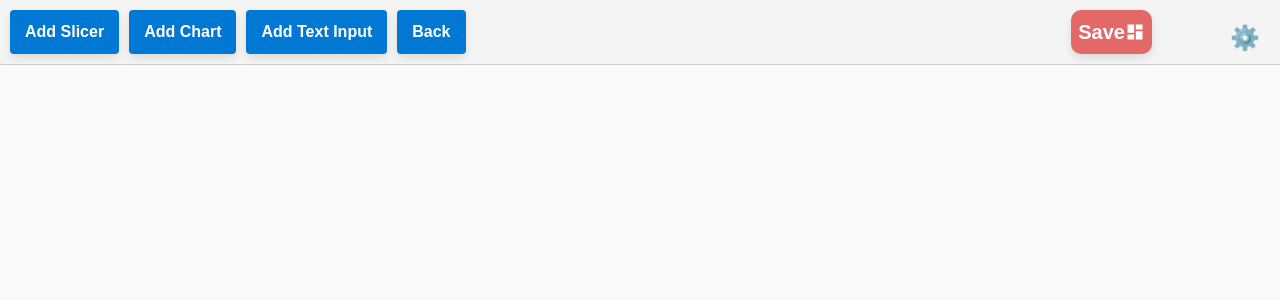
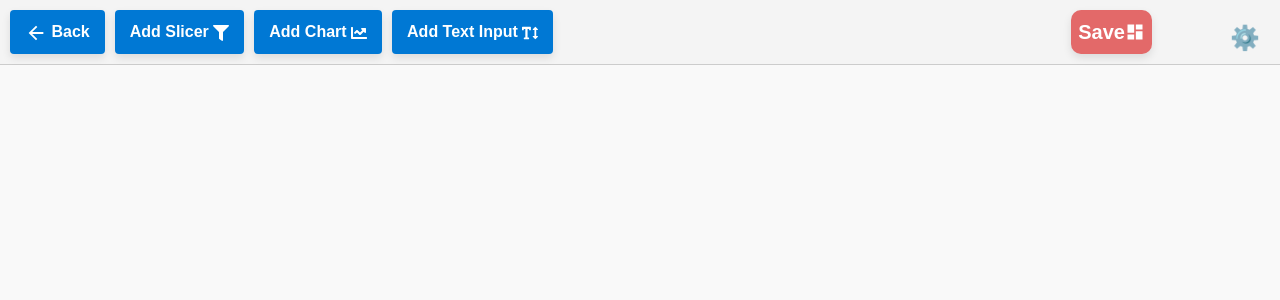
Before and after one commit to riyashalya310/data-science-pipeline-project, a React (Create React App) app: page /dashboard in a window 1280 px wide. Shown: the top 300 px of the page. Built offline with nearby package versions, Linux system fonts and the light colour scheme; sample sign-in values are in the browser's storage.

Commit message:
final solution

```diff
--- a/package.json
+++ b/package.json
@@ -38,6 +38,7 @@
     "react-redux": "^9.1.2",
     "react-resizable": "^3.0.5",
     "react-scripts": "5.0.1",
+    "react-toastify": "^10.0.6",
     "recharts": "^2.12.7",
     "styled-components": "^6.1.13",
     "web-vitals": "^2.1.4"
--- a/src/components/AnalysisModule/index.js
+++ b/src/components/AnalysisModule/index.js
@@ -1,5 +1,6 @@
 import React, { useRef, useState } from "react";
 import { useSelector } from "react-redux";
+import { toast,ToastContainer } from "react-toastify";
 import {
   MdOutlineStackedBarChart,
   MdHorizontalDistribute,
@@ -42,6 +43,7 @@ import "./index.css";
 import XYColumnSelectionPopup from "../XYColumnSelectionPopup";
 import TableInputPopup from "../TableInputPopup";
 import ProbabilityDistributionChart from "../ProbabilityDistributionChart/ProbabilityDistributionChart";
+import "react-toastify/dist/ReactToastify.css";
 
 // Register the required components for Chart.js
 ChartJS.register(
@@ -120,9 +122,6 @@ const AnalysisModule = (props) => {
   }, [file]);
 
   // ------------------------------------------------------------------
-
-
-
 
   const backBtn = () => {
     window.history.back();
@@ -604,7 +603,7 @@ const AnalysisModule = (props) => {
   };
 
   const downloadPDF = () => {
-    console.log("download hit");
+    toast.info("Your dashboard is being saved...");
     const input = analysisRef.current;
     html2canvas(input).then((canvas) => {
       const imgData = canvas.toDataURL("image/png");
@@ -614,6 +613,10 @@ const AnalysisModule = (props) => {
       const pdfHeight = (imgProps.height * pdfWidth) / imgProps.width;
       pdf.addImage(imgData, "PNG", 0, 0, pdfWidth, pdfHeight);
       pdf.save(`${file ? file.name : "analysis"}.pdf`);
+      toast.success("Dashboard saved successfully!");
+    }).catch((error) => {
+      console.error("Error saving the dashboard:", error);
+      toast.error("Error saving the dashboard!"); // Error message
     });
   };
 
@@ -705,6 +708,7 @@ const AnalysisModule = (props) => {
   return (
     <>
       {/* <Header/> */}
+      <ToastContainer/>
       <Joyride
         steps={steps}
         continuous
--- a/src/components/Dashboard/index.js
+++ b/src/components/Dashboard/index.js
@@ -1,7 +1,10 @@
 import React, { useState, useRef } from "react";
 import { useDrag, useDrop } from "react-dnd";
 import { useSelector } from "react-redux";
+import { toast,ToastContainer } from "react-toastify";
 import { CiSquareRemove } from "react-icons/ci";
+import { FaChartLine, FaTextHeight, FaFilter } from "react-icons/fa";
+import { IoMdArrowBack } from "react-icons/io";
 import { MdDashboard } from "react-icons/md";
 import html2canvas from "html2canvas";
 import jsPDF from "jspdf";
@@ -9,6 +12,7 @@ import Slicer from "./Slicer";
 import Chart from "./Chart";
 import TextBox from "./TextInput";
 import "./index.css";
+import "react-toastify/dist/ReactToastify.css";
 
 const Dashboard = (props) => {
   const files = useSelector((state) => state.user.files);
@@ -21,6 +25,7 @@ const Dashboard = (props) => {
 
   const [draggingType, setDraggingType] = useState(false); // Track the type being dragged
   const dashboardRef = useRef();
+
 
   // Function to add new elements
   const addElement = (type) => {
@@ -47,7 +52,6 @@ const Dashboard = (props) => {
   const removeElement = (id) => {
     setElements(elements.filter((el) => el.id !== id));
   };
-
 
   // Function to move elements within the dashboard
   const moveElement = (draggedId, droppedId) => {
@@ -168,25 +172,26 @@ const Dashboard = (props) => {
 
   // Function to download dashboard as PDF
   const downloadPDF = () => {
+    toast.info("Your dashboard is being saved..."); // Show non-blocking toast
+
     const input = dashboardRef.current;
 
-    // Configure options for html2canvas to ensure proper scaling
     const canvasOptions = {
       scale: 2, // Higher scale for better quality
-      useCORS: true, // Ensure cross-origin images are included
+      useCORS: true,
       allowTaint: true,
       logging: true,
       backgroundColor: isNightMode ? "#000" : "#fff", // Match the night/light mode background
     };
 
-    html2canvas(input, canvasOptions).then((canvas) => {
+    html2canvas(input, canvasOptions)
+      .then((canvas) => {
         const imgData = canvas.toDataURL("image/png");
 
         const pdf = new jsPDF("p", "mm", "a4");
         const pdfWidth = pdf.internal.pageSize.getWidth();
         const pdfHeight = pdf.internal.pageSize.getHeight();
 
-      // Calculate the required scaling to fit the canvas into the PDF
         const canvasWidth = canvas.width;
         const canvasHeight = canvas.height;
         const scale = Math.min(pdfWidth / canvasWidth, pdfHeight / canvasHeight);
@@ -197,6 +202,11 @@ const Dashboard = (props) => {
         pdf.addImage(imgData, "PNG", 0, 0, scaledWidth, scaledHeight);
 
         pdf.save(`${file ? `${file.name}-dashboard` : "dashboard"}.pdf`);
+        toast.success("Dashboard saved successfully!"); // Success message
+      })
+      .catch((error) => {
+        console.error("Error saving the dashboard:", error);
+        toast.error("Error saving the dashboard!"); // Error message
       });
   };
 
@@ -241,14 +251,27 @@ const Dashboard = (props) => {
 
   return (
     <div
-      className={`dashboard-container ${isNightMode ? "night-mode" : "light-mode"}`}
+      className={`dashboard-container ${
+        isNightMode ? "night-mode" : "light-mode"
+      }`}
     >
+      <ToastContainer />
       {/* Toolbar */}
       <div className="toolbar">
-        <button onClick={() => addElement("slicer")}>Add Slicer</button>
-        <button onClick={() => addElement("chart")}>Add Chart</button>
-        <button onClick={() => addElement("text")}>Add Text Input</button>
-        <button onClick={prevBtnAnalysis}>Back</button>
+        <button onClick={prevBtnAnalysis}>
+        <IoMdArrowBack size={22}/>{"   "}Back
+        </button>
+        <button onClick={() => addElement("slicer")}>
+          Add Slicer {"    "} <FaFilter />
+        </button>
+        <button onClick={() => addElement("chart")}>
+          Add Chart {"    "}
+          <FaChartLine />
+        </button>
+        <button onClick={() => addElement("text")}>
+          Add Text Input {"    "}
+          <FaTextHeight />
+        </button>
       </div>
 
       <button className="download-btn" onClick={downloadPDF}>
```
Also changed, not shown: 1 other file (tests, documents, lock files or other folders). Lines whose indentation alone changed are shown as unchanged.
